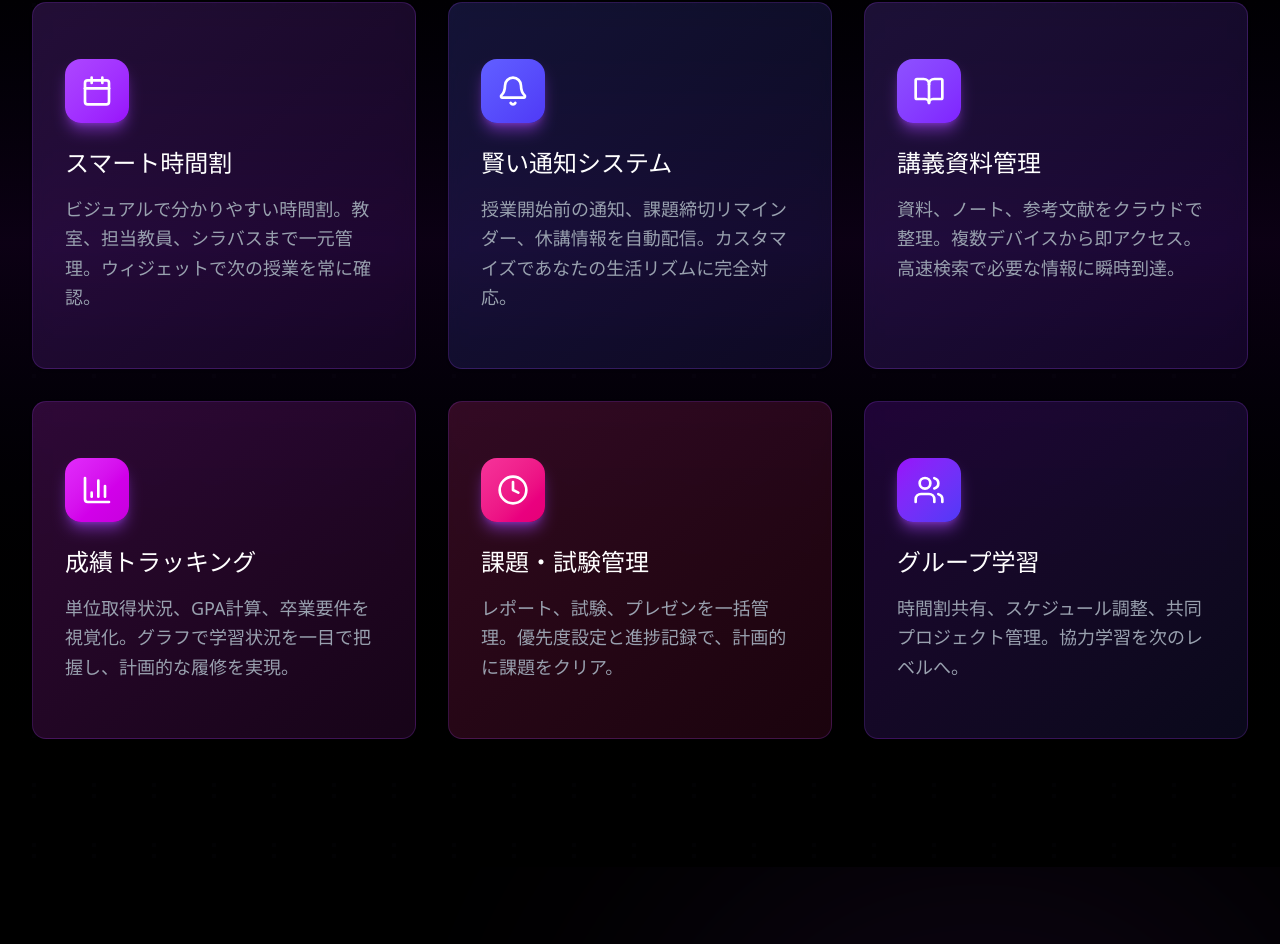
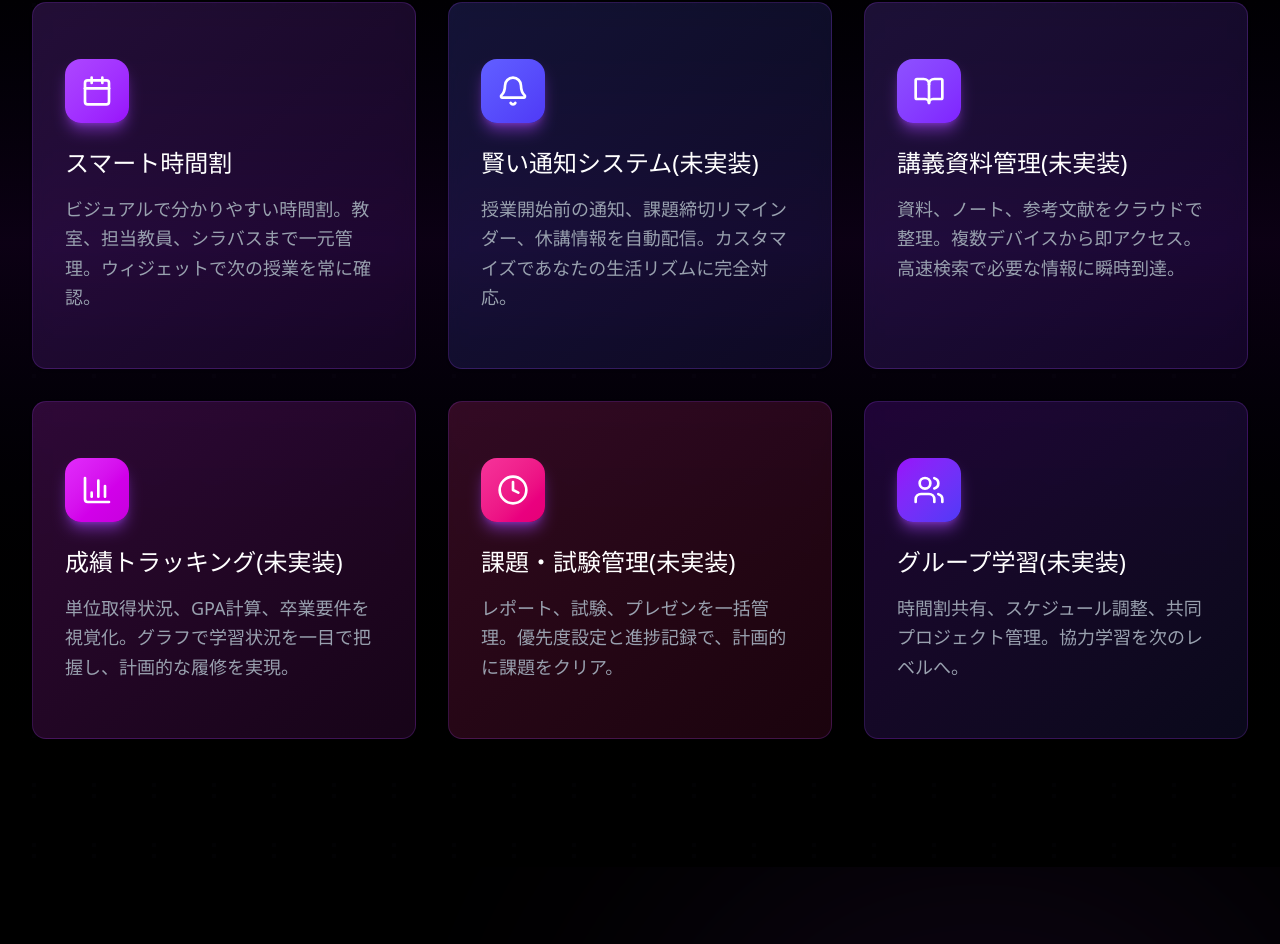
Before and after one commit to chukyo-passpal/passpal_lp, a Next.js app: page / in a window 1280 px wide. Shown: the part 1459-2403 px from the top of the page. Built offline with nearby package versions, Linux system fonts and the light colour scheme.

Commit message:
文言の変更

```diff
--- a/src/app/page.tsx
+++ b/src/app/page.tsx
@@ -26,35 +26,35 @@ const featureTiles = [
     },
     {
         icon: Bell,
-        title: "賢い通知システム",
+        title: "賢い通知システム(未実装)",
         description: "授業開始前の通知、課題締切リマインダー、休講情報を自動配信。カスタマイズであなたの生活リズムに完全対応。",
         color: "from-indigo-500 to-indigo-600",
         gradient: "from-indigo-500/20 to-indigo-900/20",
     },
     {
         icon: BookOpen,
-        title: "講義資料管理",
+        title: "講義資料管理(未実装)",
         description: "資料、ノート、参考文献をクラウドで整理。複数デバイスから即アクセス。高速検索で必要な情報に瞬時到達。",
         color: "from-violet-500 to-violet-600",
         gradient: "from-violet-500/20 to-violet-900/20",
     },
     {
         icon: BarChart3,
-        title: "成績トラッキング",
+        title: "成績トラッキング(未実装)",
         description: "単位取得状況、GPA計算、卒業要件を視覚化。グラフで学習状況を一目で把握し、計画的な履修を実現。",
         color: "from-fuchsia-500 to-fuchsia-600",
         gradient: "from-fuchsia-500/20 to-fuchsia-900/20",
     },
     {
         icon: Clock,
-        title: "課題・試験管理",
+        title: "課題・試験管理(未実装)",
         description: "レポート、試験、プレゼンを一括管理。優先度設定と進捗記録で、計画的に課題をクリア。",
         color: "from-pink-500 to-pink-600",
         gradient: "from-pink-500/20 to-pink-900/20",
     },
     {
         icon: Users,
-        title: "グループ学習",
+        title: "グループ学習(未実装)",
         description: "時間割共有、スケジュール調整、共同プロジェクト管理。協力学習を次のレベルへ。",
         color: "from-purple-600 to-indigo-600",
         gradient: "from-purple-600/20 to-indigo-900/20",
```
